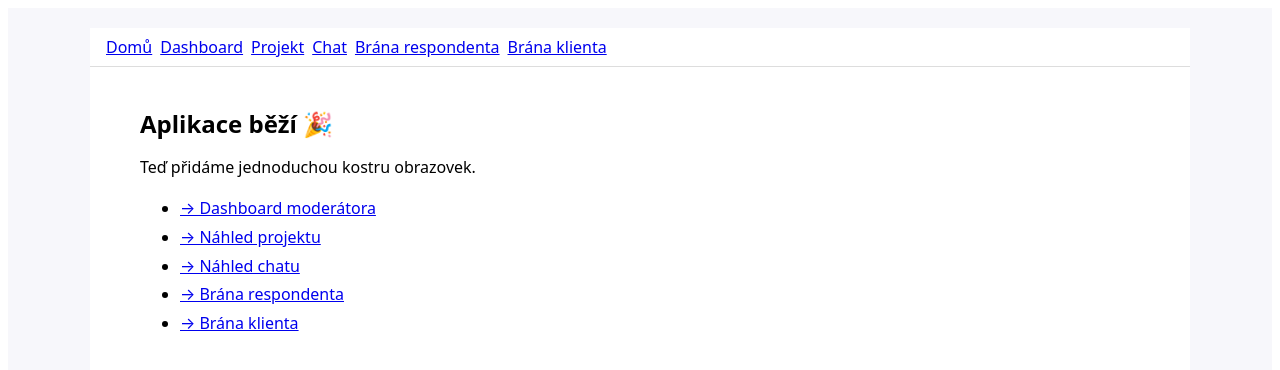
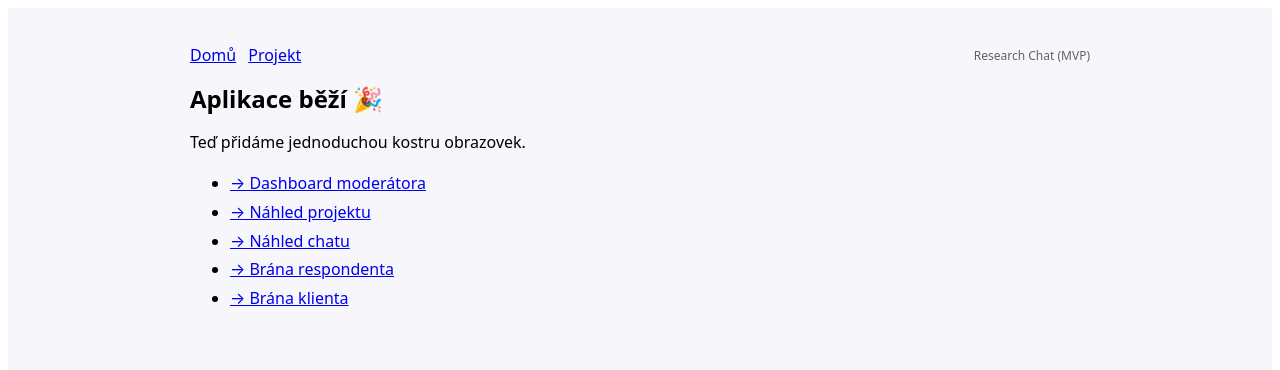
Before and after one commit to urszulaburgott-boop/research-chat, a Next.js app: page / in a window 1280 px wide. Shown: the top 370 px of the page. Built offline with nearby package versions, Linux system fonts and the light colour scheme.

Commit message:
Update Layout.js

```diff
--- a/components/Layout.js
+++ b/components/Layout.js
@@ -1,19 +1,15 @@
+// components/Layout.js
 import Link from "next/link";
 
 export default function Layout({ children }) {
   return (
-    <div style={{ fontFamily: "system-ui, -apple-system, Segoe UI, Roboto, 'Source Sans Pro', Arial, sans-serif", color:"#000", background:"#fff" }}>
-      <header style={{ padding: "8px 16px", borderBottom: "1px solid #ddd", display:"flex", gap:8, flexWrap:"wrap" }}>
-        <Link href="/" style={{ textDecoration: "underline" }}>Domů</Link>
-        <Link href="/dashboard" style={{ textDecoration: "underline" }}>Dashboard</Link>
-        <Link href="/project" style={{ textDecoration: "underline" }}>Projekt</Link>
-        <Link href="/chat" style={{ textDecoration: "underline" }}>Chat</Link>
-        <Link href="/join?type=respondent" style={{ textDecoration: "underline" }}>Brána respondenta</Link>
-        <Link href="/join?type=client" style={{ textDecoration: "underline" }}>Brána klienta</Link>
+    <div style={{ maxWidth: 900, margin: "0 auto", padding: 16 }}>
+      <header style={{ display: "flex", gap: 12, alignItems: "center", marginBottom: 16 }}>
+        <Link href="/">Domů</Link>
+        <Link href="/project">Projekt</Link>
+        <div style={{ marginLeft: "auto", opacity: 0.6, fontSize: 12 }}>Research Chat (MVP)</div>
       </header>
-      <main style={{ padding: 24, maxWidth: 1000, margin: "0 auto" }}>
-        {children}
-      </main>
+      {children}
     </div>
   );
 }
```
